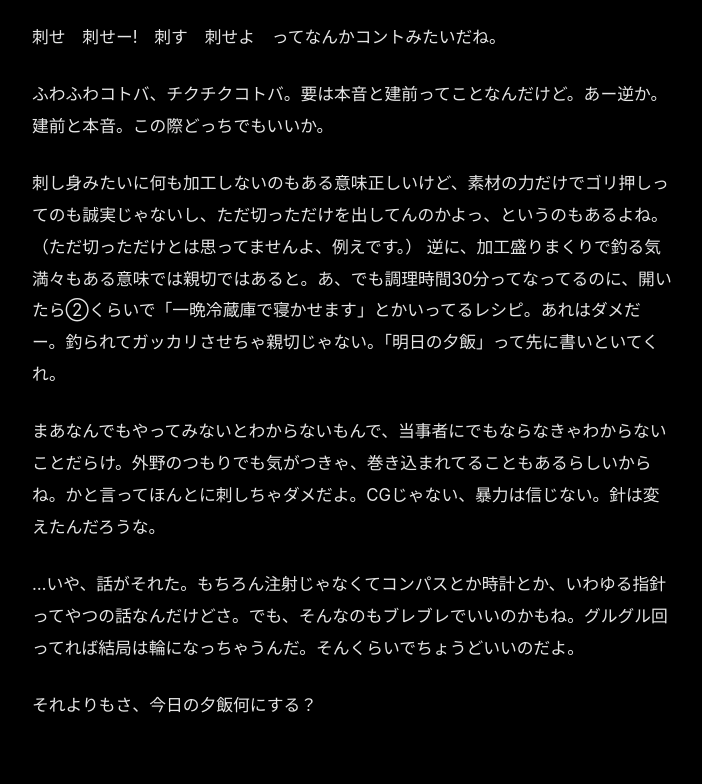
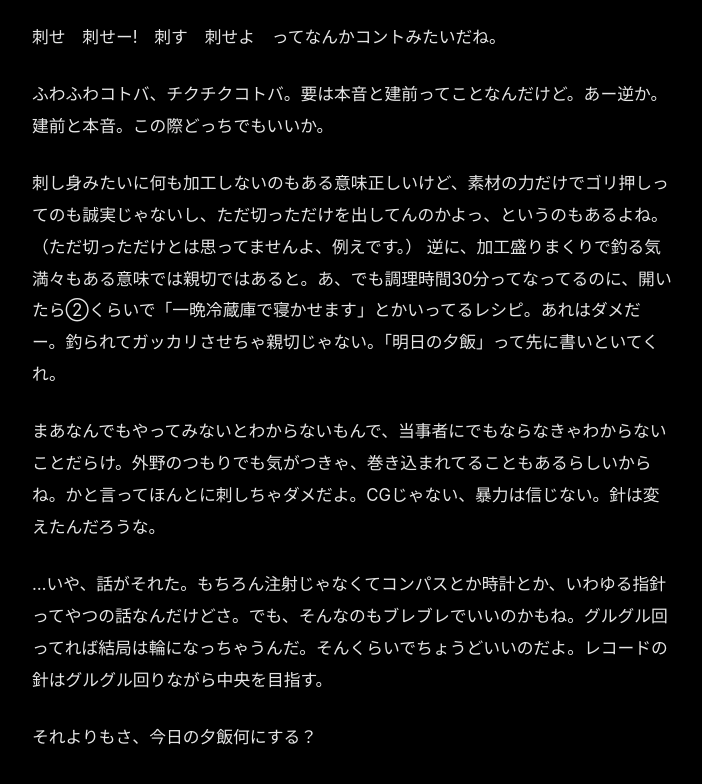
Before and after one commit to prakritiinstillair/prakritiinstillair.github.io, a plain HTML site: page tracks/sashimisasu.html in a window 1280 px wide. Shown: the part 2864-3648 px from the top of the page, without its empty margins (288-990 px from the left). Drawn offline with Linux system fonts and the light colour scheme.

Commit message:
Update sashimisasu.html

```diff
--- a/tracks/sashimisasu.html
+++ b/tracks/sashimisasu.html
@@ -145,7 +145,7 @@
 </p>
 <p>まあなんでもやってみないとわからないもんで、当事者にでもならなきゃわからないことだらけ。外野のつもりでも気がつきゃ、巻き込まれてることもあるらしいからね。かと言ってほんとに刺しちゃダメだよ。CGじゃない、暴力は信じない。針は変えたんだろうな。
 </p>
-<p>…いや、話がそれた。もちろん注射じゃなくてコンパスとか時計とか、いわゆる指針ってやつの話なんだけどさ。でも、そんなのもブレブレでいいのかもね。グルグル回ってれば結局は輪になっちゃうんだ。そんくらいでちょうどいいのだよ。
+<p>…いや、話がそれた。もちろん注射じゃなくてコンパスとか時計とか、いわゆる指針ってやつの話なんだけどさ。でも、そんなのもブレブレでいいのかもね。グルグル回ってれば結局は輪になっちゃうんだ。そんくらいでちょうどいいのだよ。レコードの針はグルグル回りながら中央を目指す。
 </p>
 <p>それよりもさ、今日の夕飯何にする？
 </p>
```
